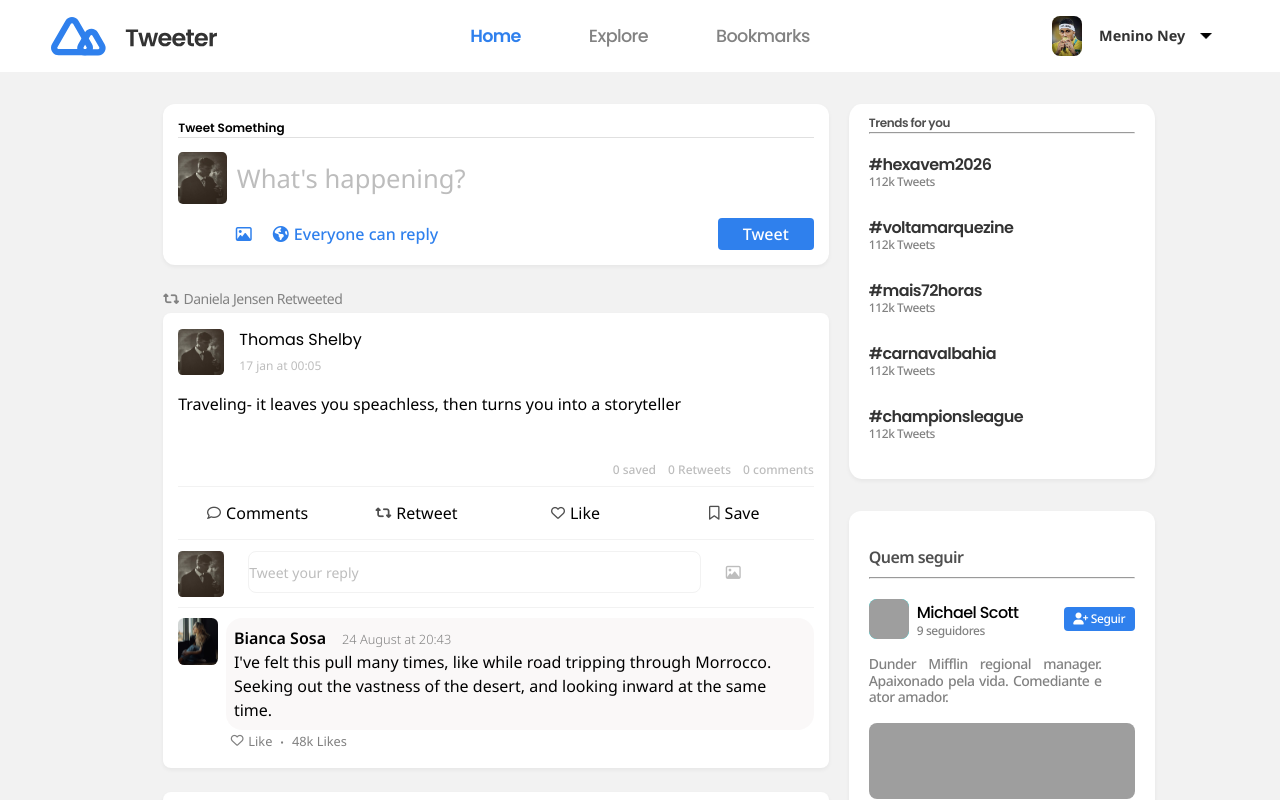
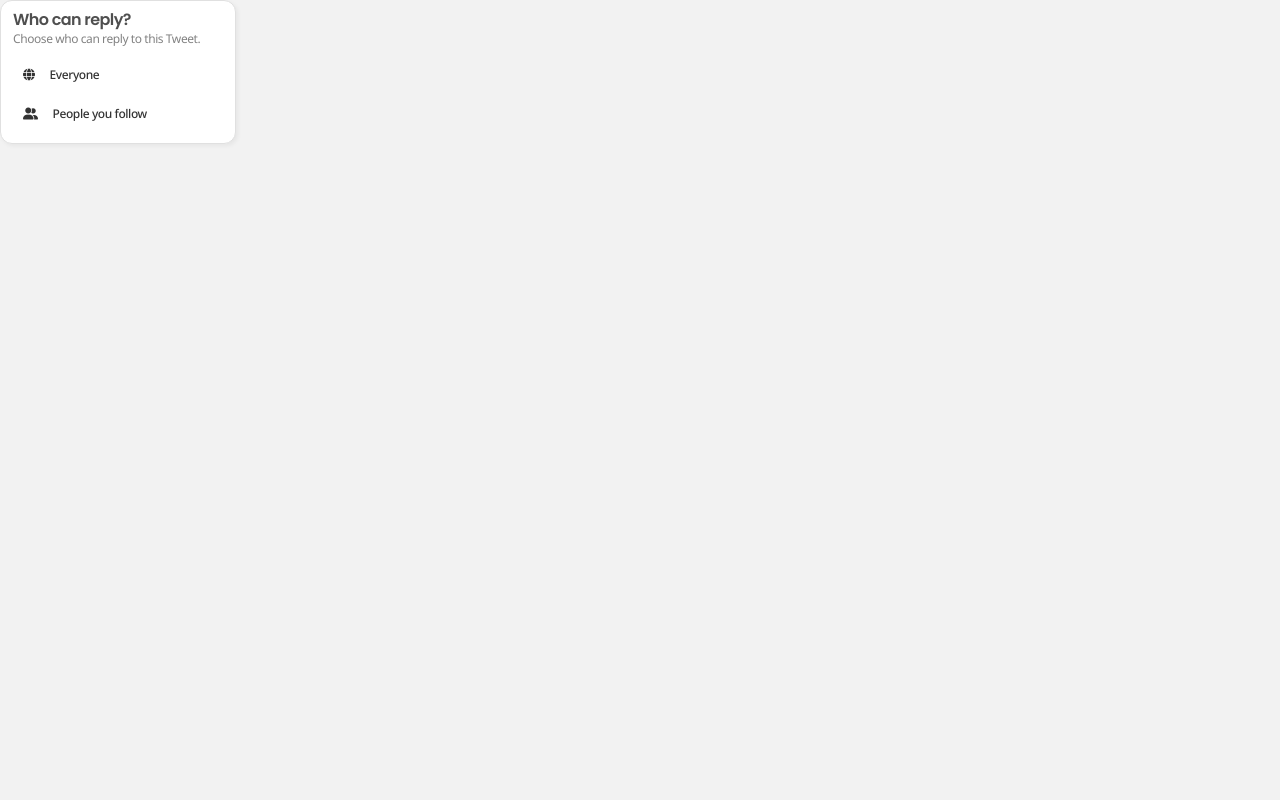
Before and after one commit to Sintese-Jr/twitter-clone-frontend, a React (Create React App) app in the folder projetotreinee/: page / in a window 1280 px wide. Shown: the top 800 px of the page. Built offline with nearby package versions, Linux system fonts and the light colour scheme; grey boxes are pictures that could not be loaded.

Commit message:
uma descrição descente do que foi realizado por você!!

```diff
--- /dev/null
+++ b/projetotreinee/src/components/WhoCanReply/Caixas.js
@@ -0,0 +1,14 @@
+import '../../styles/caixas.css'
+import React from 'react';
+
+
+export default function Caixas(props) {
+    return (
+        <div className="Caixas">
+            <div className="Everyone">
+            <i class= {"fa-solid "+props.icone}></i>
+             {props.everyone}
+            </div>
+        </div>
+    );
+}
--- /dev/null
+++ b/projetotreinee/src/components/WhoCanReply/WhoCanReply.js
@@ -0,0 +1,26 @@
+import '../../styles/WhoCanReply.css';
+import Caixas from './Caixas';
+import React from 'react';
+
+
+
+function App() {
+  return (
+    <div className="App">
+      <div className='container'>
+        <p className= 'who'>Who can reply?</p>
+        <p className='choose'>Choose who can reply to this Tweet.</p>
+        <Caixas
+         everyone = 'Everyone'
+         icone = "fa-globe"/>
+
+        <Caixas
+         everyone = 'People you follow'
+         icone = "fa-user-group"
+        />
+      </div>
+    </div>
+  );
+}
+
+export default App;
--- a/projetotreinee/src/index.js
+++ b/projetotreinee/src/index.js
@@ -3,12 +3,13 @@ import ReactDOM from 'react-dom/client';
 import './styles/index.css';
 import { BrowserRouter } from 'react-router-dom'
 import App from './App';
+import WhoCanReply from './components/WhoCanReply/WhoCanReply';
 
 
 
 const root = ReactDOM.createRoot(document.getElementById('root'));
 root.render(
-   <BrowserRouter>
-       <App />
-   </BrowserRouter>
+   <WhoCanReply>
+
+   </WhoCanReply>
 );
--- /dev/null
+++ b/projetotreinee/src/styles/WhoCanReply.css
@@ -0,0 +1,43 @@
+@import url("https://fonts.googleapis.com/css2?family=Poppins:ital,wght@0,100;0,200;0,300;0,400;0,500;0,600;0,700;0,800;0,900;1,100;1,200;1,300;1,400;1,500;1,600;1,700;1,800;1,900&display=swap%22");
+@import url("https://fonts.googleapis.com/css2?family=Noto+Sans:ital,wght@0,100;0,200;0,300;0,400;0,500;0,600;0,700;0,800;0,900;1,100;1,200;1,300;1,400;1,500;1,600;1,700;1,800;1,900&display=swap%22");
+
+
+:root {
+  --fontePoppins: 'Poppins', sans-serif;
+  --letterSpacingPadrao: -0.035em;
+}
+
+.who{
+font-family: var(--fontePoppins);
+font-size: 16px;
+font-weight: 600;
+line-height: 18px;
+letter-spacing: -0.035em;
+text-align: left;
+color: #4F4F4F;
+}
+
+.choose{
+height: 12px;
+font-family:var(--fonteNotoSans);
+font-size: 12px;
+line-height: 0px;
+letter-spacing: -0.035em;
+text-align: left;
+padding-top: 10px;
+padding-bottom: 16px;
+color: #828282
+}
+
+
+.container{
+  text-align: left;
+  width: fit-content;
+  height: fit-content;
+  padding: 10px 12px ;
+  padding-top: 10px;
+  border-radius: 12px;
+  border: 1px solid #E0E0E0;
+  box-shadow: 2px 2px 4px rgba(0, 0, 0, 0.05);
+  background-color:  #FFFFFF;
+}
--- /dev/null
+++ b/projetotreinee/src/styles/caixas.css
@@ -0,0 +1,31 @@
+@import url("https://fonts.googleapis.com/css2?family=Poppins:ital,wght@0,100;0,200;0,300;0,400;0,500;0,600;0,700;0,800;0,900;1,100;1,200;1,300;1,400;1,500;1,600;1,700;1,800;1,900&display=swap%22");
+@import url("https://fonts.googleapis.com/css2?family=Noto+Sans:ital,wght@0,100;0,200;0,300;0,400;0,500;0,600;0,700;0,800;0,900;1,100;1,200;1,300;1,400;1,500;1,600;1,700;1,800;1,900&display=swap%22");
+
+
+:root {
+  --fonteNotoSans: 'Noto Sans', sans-serif;
+  --fontePoppins: 'Poppins', sans-serif;
+  --letterSpacingPadrao: -0.035em;
+}
+
+
+.Everyone {
+  font-family: var(--fonteNotoSans);
+  font-size: 12px;
+  font-weight: 500;
+  line-height: 16px;
+  letter-spacing: -0.035em;
+  text-align: left;
+  color: #333333;
+  text-indent: 10px;
+
+  height: 39.15px;
+  width: 209.94px;
+  border-radius: 8px;
+  background-color: white;
+  display: flex;
+  align-items: center;
+}
+.Everyone:hover{
+  background-color: #F2F2F2;
+}
```
